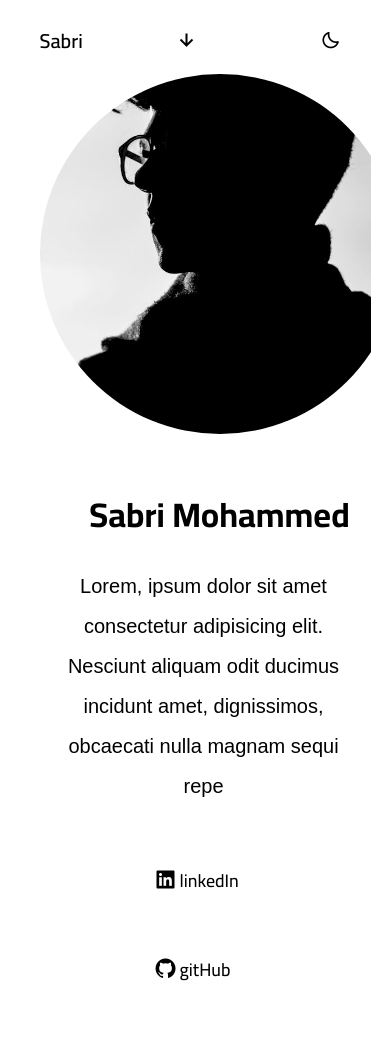
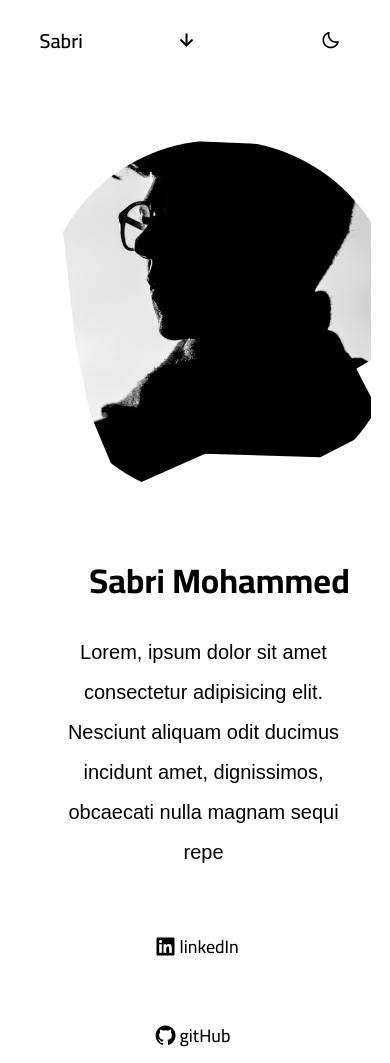
Before and after one commit to sabriAlshibani/Sabri-website, a plain HTML site: page index.html in a window 390 px wide. Drawn offline with nearby package versions, Linux system fonts and the light colour scheme.

Commit message:
remove position absolute from banner

```diff
--- a/css/style.css
+++ b/css/style.css
@@ -38,7 +38,6 @@ body {
   width: 100%;
   height: 100vh;
   position: relative;
-
 }
 /* start nav */
 .nav {
@@ -136,7 +135,6 @@ nav .container .menu {
     padding: 10px;
     display: block;
     text-align: center;
-
   }
 }
 
@@ -144,16 +142,7 @@ nav .container .menu {
 
 /* start banner */
 header .banner {
-  position: absolute;
-  top: 70%;
-  left: 0;
-  right: 0;
-  transform: translateY(-70%);
-}
-@media (max-width: 767px) {
-  header .banner {
-    top: 90%;
-  }
+  margin-top: 140px;
 }
 header .banner .container {
   display: flex;
@@ -172,6 +161,25 @@ header .banner .container {
     width: 25%;
     height: 400px;
   }
+}
+.banner .img {
+  clip-path: polygon(
+    84% 2%,
+    100% 18%,
+    95% 35%,
+    100% 55%,
+    88% 62%,
+    96% 77%,
+    78% 86%,
+    46% 85%,
+    23% 95%,
+    14% 74%,
+    10% 55%,
+    7% 29%,
+    5% 11%,
+    18% 1%,
+    35% 0%
+  );
 }
 .banner .summary {
   padding: 30px;
@@ -225,7 +233,6 @@ header .banner .container {
   }
   .buttons a {
     max-width: 100%;
-
   }
 }
 .buttons a {
@@ -252,7 +259,7 @@ header .banner .container {
 }
 .buttons a:hover {
   width: 160px;
-  background-color:var(--text-color) ;
+  background-color: var(--text-color);
   color: var(--primary-color);
 }
 .buttons a i {
@@ -265,7 +272,6 @@ header .banner .container {
 .skills {
   padding-top: 60px;
   padding-bottom: 60px;
-
 }
 .skills .container h2 {
   font-size: 30px;
@@ -289,14 +295,13 @@ header .banner .container {
   color: var(--text-color);
   border-radius: 10px;
   border: 1px solid transparent;
-  transition: .5s;
+  transition: 0.5s;
 }
 .cards .card:hover {
   border-color: var(--describe-color);
 }
 .cards .card i {
   font-size: 60px;
-
 }
 /* end skills */
 @media (max-width: 767px) {
```
Also changed, not shown: skills.html (renamed from css/skills.html). Lines whose indentation alone changed are shown as unchanged.
